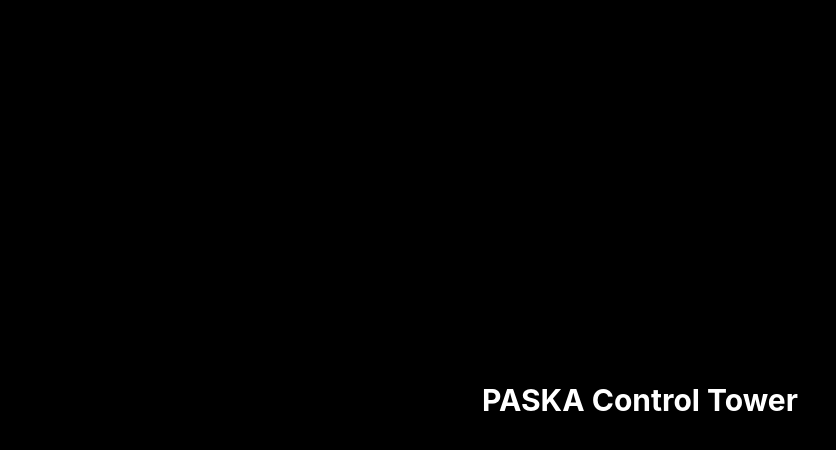
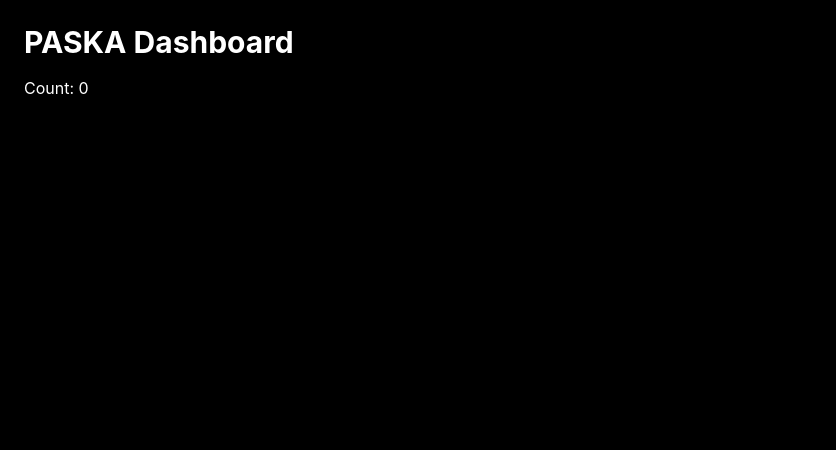
Before and after one commit to LaksUX/PASKA-HotelManagement, a React (Vite) app: page / in a window 1280 px wide. Shown: the top 450 px of the page, without its empty margins (0-836 px from the left). Built offline with nearby package versions, Linux system fonts and the light colour scheme.

Commit message:
Rename title from 'Control Tower' to 'Dashboard'

```diff
--- a/src/App.jsx
+++ b/src/App.jsx
@@ -1,9 +1,18 @@
+import { useState } from 'react'
+
 export default function App() {
+
+  const [count] = useState(0)
+
   return (
-    <div className="min-h-screen bg-black text-white flex items-center justify-center">
+    <div className="min-h-screen bg-black text-white p-6">
       <h1 className="text-3xl font-bold">
-        PASKA Control Tower
+        PASKA Dashboard
       </h1>
+
+      <p className="mt-4">
+        Count: {count}
+      </p>
     </div>
   )
 }
```
